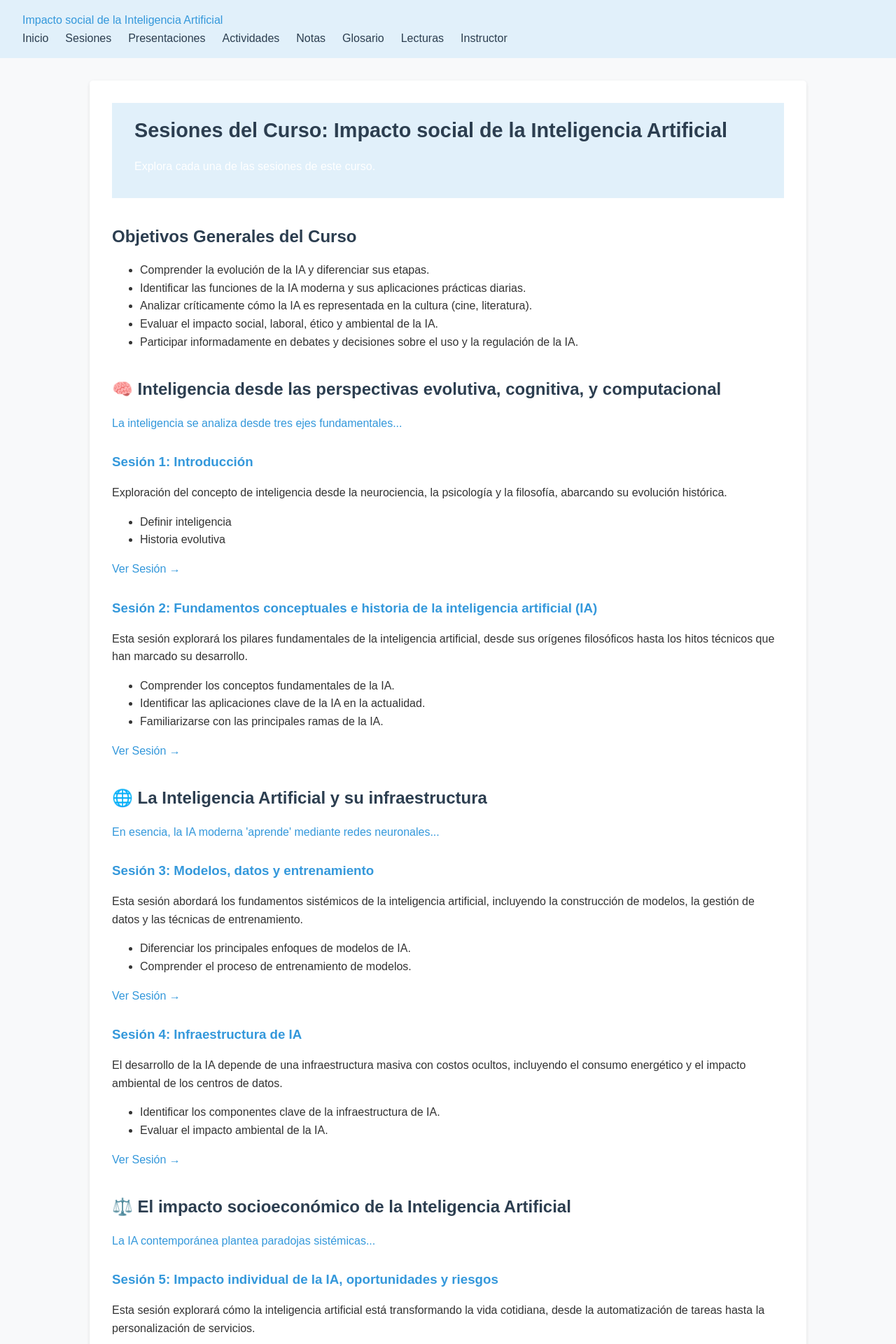
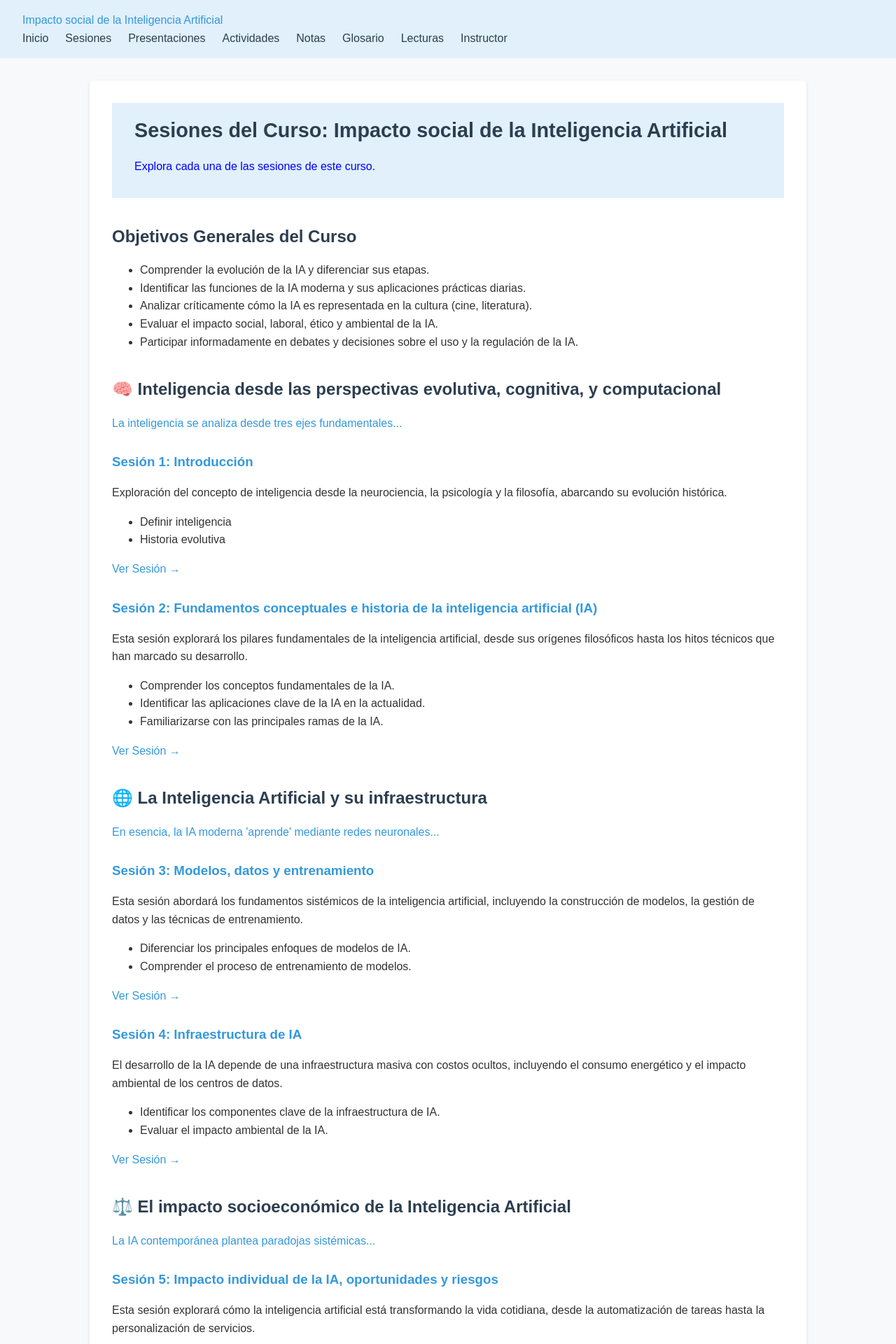
Before and after one commit to ArnulfoPerez/impacto_ai, a Jekyll site: the page built from sesiones.md, in a window 1280 px wide. Shown: the top 1920 px of the page at 70% size. Built offline with Jekyll 4.4.1, drawn with Linux system fonts in a browser that asks for light colours.

Commit message:
Update sesiones.md
force color change

```diff
--- a/sesiones.md
+++ b/sesiones.md
@@ -7,7 +7,7 @@ permalink: /sesiones/
 <div class="sessions-list-container">
   <header class="sessions-list-header">
     <h1>Sesiones del Curso: {{ site.title }}</h1>
-    <p class="subtitle">Explora cada una de las sesiones de este curso.</p>
+    <p class="subtitle" style="color: blue;">Explora cada una de las sesiones de este curso.</p>
   </header>
 
   <section class="course-objectives-summary">
```
